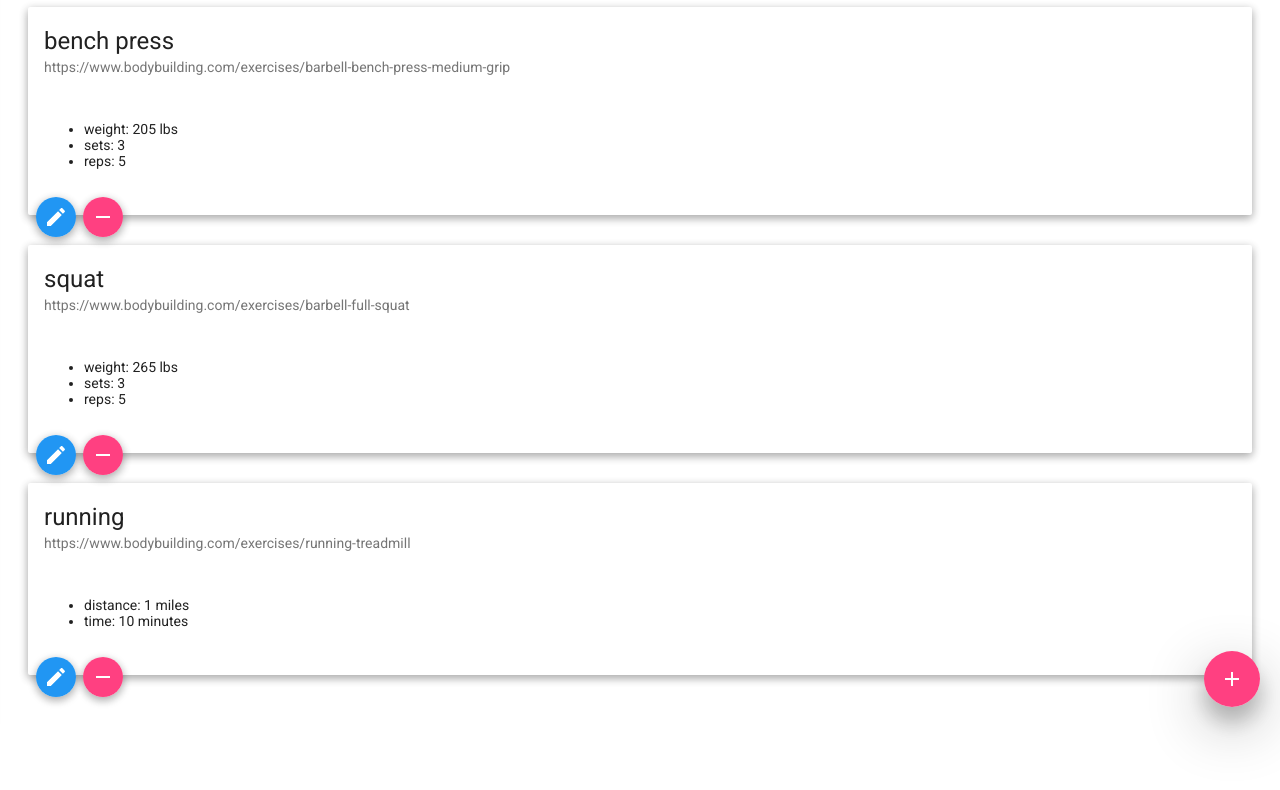
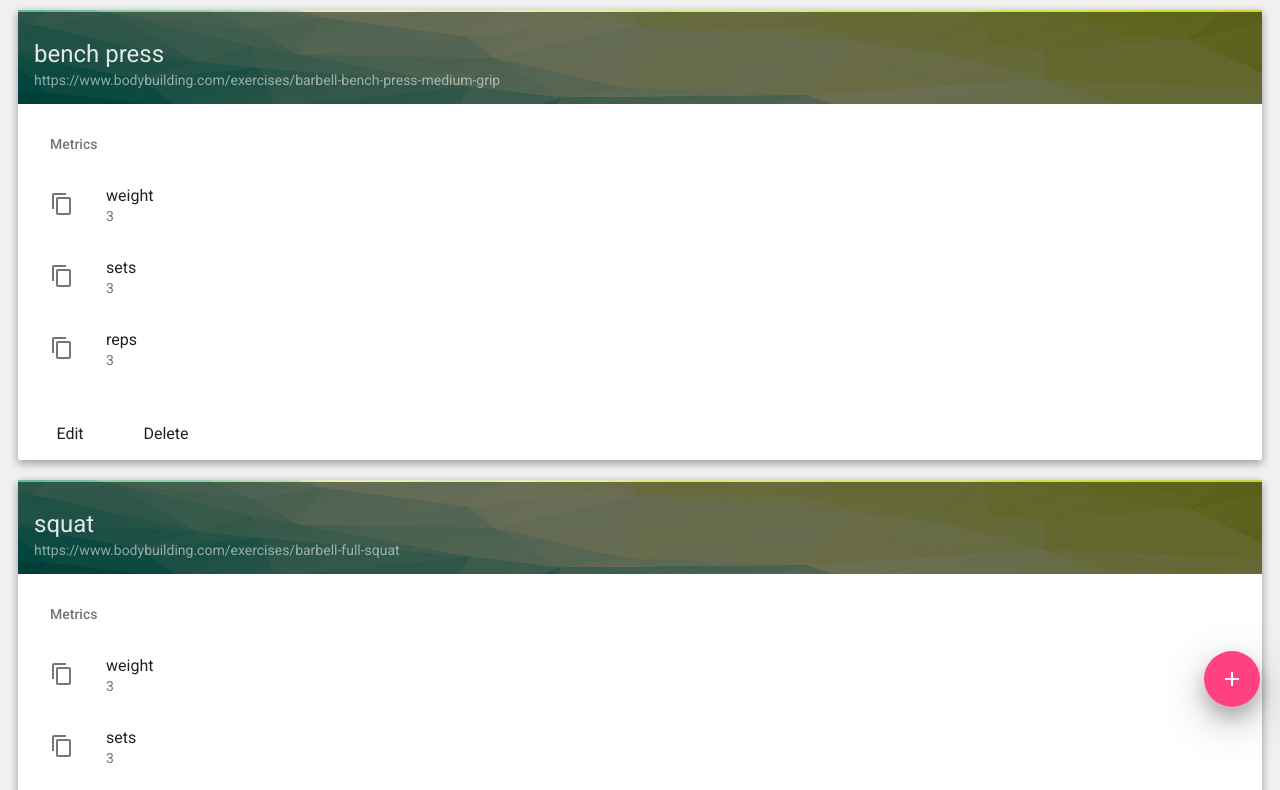
Before and after one commit to jpdillingham/SWoT, a React app: page /exercises in a window 1280 px wide. Shown: the part 73-863 px from the top of the page. Before the commit the page ends 800 px from the top, so only its background shows below. Built offline with nearby package versions, Linux system fonts and the light colour scheme.

Commit message:
More visual tweaks to Exercises

```diff
--- a/public/index.html
+++ b/public/index.html
@@ -7,7 +7,7 @@
     <title>React App</title>
     <link href="https://fonts.googleapis.com/css?family=Roboto:300,400,500" rel="stylesheet">
   </head>
-  <body>
+  <body style="background: #F0F0F0">
     <noscript>
       You need to enable JavaScript to run this app.
     </noscript>
--- a/src/components/App/index.js
+++ b/src/components/App/index.js
@@ -33,7 +33,7 @@ class App extends Component {
                     <MenuItem containerElement={<Link to="/exercises" />} leftIcon={<AddCircleOutline />}>Exercises</MenuItem>
                     <MenuItem containerElement={<Link to="/routines" />} leftIcon={<ContentPaste />}>Routines</MenuItem>
                 </Navigation>
-                <div>
+                <div style={{marginTop: 83}}>
                     <Switch>
                         <Route exact path="/" component={Homepage}/>
                         <Route path="/exercises" component={Exercises}/>
--- /dev/null
+++ b/src/components/Exercises/ExerciseCard/Metric/index.js
@@ -0,0 +1,18 @@
+import React, { Component } from 'react';
+
+import ContentCopy from 'material-ui/svg-icons/content/content-copy';
+import { ListItem } from 'material-ui/List';
+
+class Metric extends Component {
+    render() {
+        return (
+            <ListItem
+                leftIcon={<ContentCopy/>}
+                primaryText={this.props.name}
+                secondaryText={this.props.defaultValue ? this.props.defaultValue : ''}
+            />
+        )
+    }
+}
+
+export default Metric
--- a/src/components/Exercises/ExerciseCard/index.js
+++ b/src/components/Exercises/ExerciseCard/index.js
@@ -4,16 +4,21 @@ import FloatingActionButton from 'material-ui/FloatingActionButton';
 import ContentAdd from 'material-ui/svg-icons/content/add';
 import ContentCreate from 'material-ui/svg-icons/content/create';
 import ContentRemove from 'material-ui/svg-icons/content/remove';
+import ContentCopy from 'material-ui/svg-icons/content/content-copy';
 import AppBar from 'material-ui/AppBar/AppBar';
-import {Card, CardActions, CardHeader, CardText, CardTitle } from 'material-ui/Card';
+import {Card, CardActions, CardHeader, CardText, CardTitle, CardMedia } from 'material-ui/Card';
 import FlatButton from 'material-ui/FlatButton';
-import Paper from 'material-ui/Paper';
+import {List, ListItem} from 'material-ui/List';
+import Subheader from 'material-ui/Subheader';
+
+import Metric from './Metric'
 
 class ExerciseCard extends Component {
     render() {
         return (
             <Card zDepth={2} style={styles.card}>
-                <CardTitle
+                <CardMedia
+                    overlay={<CardTitle
                         title={this.props.title}
                         subtitle={
                             <span
@@ -24,17 +29,25 @@ class ExerciseCard extends Component {
                             </span>
                         }
                     >
-                </CardTitle>
+                    </CardTitle>}
+                >
+                    <img height={94} src="./geometric.png" alt="" />
+
+                </CardMedia>
+
                 <CardText>
-                    {this.props.children}
+                <List>
+                    <Subheader inset={false}>Metrics</Subheader>
+                    {this.props.metrics.map(m =>                     <ListItem
+                        leftIcon={<ContentCopy/>}
+                        primaryText={m}
+                        secondaryText="3"
+                        />)}
+                    </List>
                 </CardText>
                 <CardActions>
-                    <FloatingActionButton zDepth={2} default={true} mini={true} style={{ position: 'absolute', marginTop: -10 }}>
-                        <ContentCreate />
-                    </FloatingActionButton>
-                    <FloatingActionButton zDepth={2} secondary={true} mini={true} style={{ position: 'absolute', left: 55, marginTop: -10 }}>
-                        <ContentRemove />
-                    </FloatingActionButton>
+                    <FlatButton>Edit</FlatButton>
+                    <FlatButton>Delete</FlatButton>
                 </CardActions>
             </Card>
         )
@@ -53,10 +66,9 @@ const styles = {
         position: 'fixed',
     },
     card: {
-        marginBottom: 30,
-        marginLeft: 20,
-        marginRight: 20,
-        paddingBottom: -30
+        marginBottom: 20,
+        marginLeft: 10,
+        marginRight: 10,
     },
     link: {
         cursor: 'pointer',
--- a/src/components/Exercises/index.js
+++ b/src/components/Exercises/index.js
@@ -65,13 +65,12 @@ class Exercises extends Component {
 
         return (
             <div>
-                <FloatingActionButton secondary={true} zDepth={5} style={styles.fab}>
+                <FloatingActionButton secondary={true} zDepth={4} style={styles.fab}>
                     <ContentAdd />
                 </FloatingActionButton>
-                <h1>Exercises</h1>
                 {exercises.map(e =>
                     <div>
-                        <ExercizeCard title={e.name} subtitle={e.url}>
+                        <ExercizeCard title={e.name} subtitle={e.url} metrics={Object.keys(e.metrics)}>
                             <ul>
                                 {
                                     Object.keys(e.metrics).map((m) => {
```
Also changed, not shown: public/geometric.jpg (added), public/geometric.png (added). Lines whose indentation alone changed are shown as unchanged.
